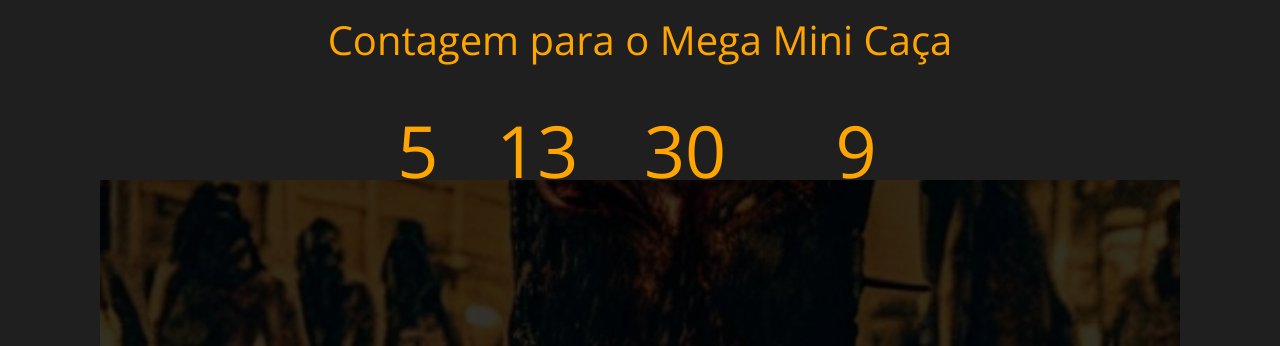
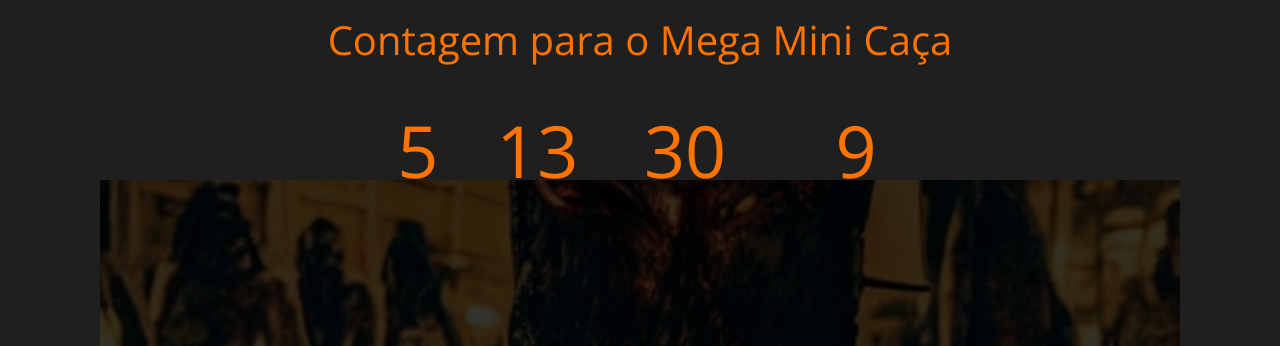
Before and after one commit to RosenfasBot/Site, a Django app: page / in a window 1280 px wide. Shown: the part 82-428 px from the top of the page. Run offline with Django 3.2, Linux system fonts and the light colour scheme; data comes from the database, SQL or seed files in the repository; data that the repository does not hold is empty; some libraries are stand-ins or nearby versions.

Commit message:
Change orange

```diff
--- a/gauleses/templates/comum/pagInicial.html
+++ b/gauleses/templates/comum/pagInicial.html
@@ -16,7 +16,7 @@
 
 
 .containeraniversario {
-  color: #FFA500;
+  color: #ff7300;
   margin: 0 auto;
   text-align: center;
 }
```
